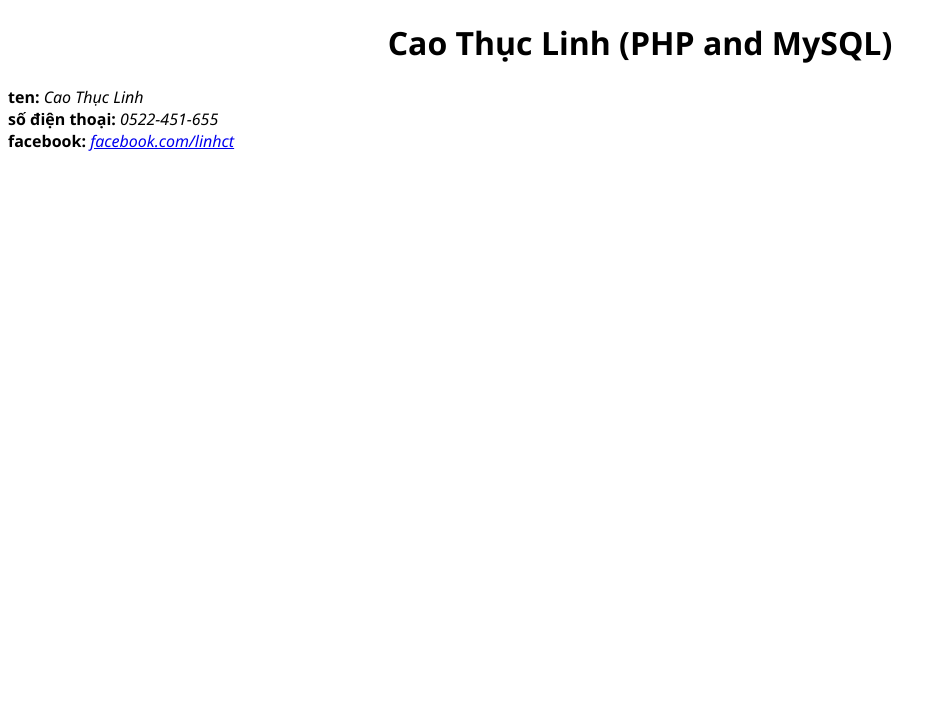
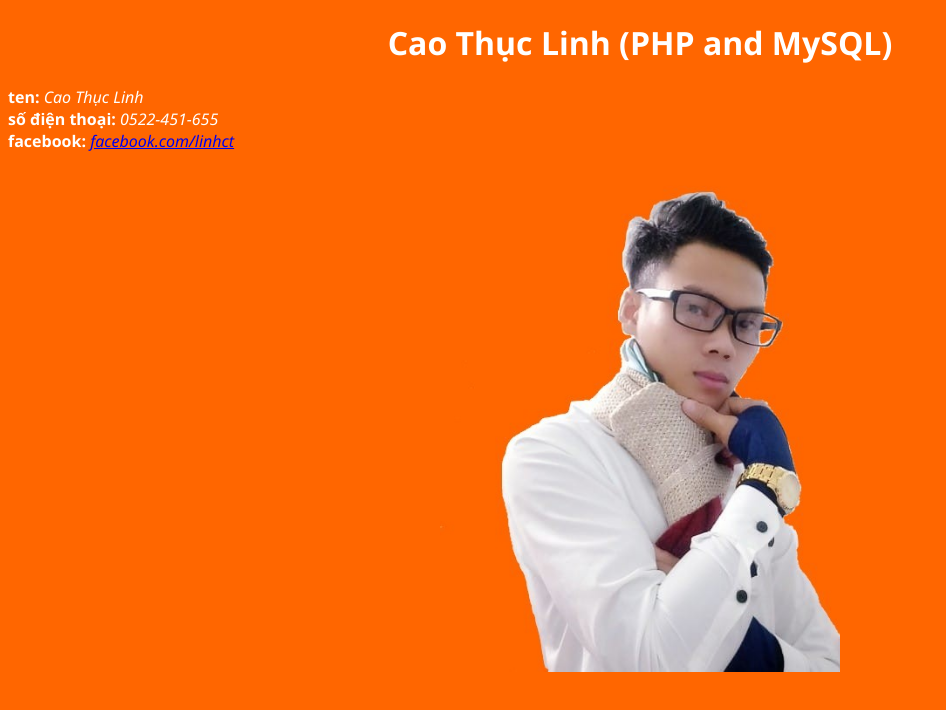
Before and after one commit to LinhLTV/LinhLTV.github.io, a plain HTML site: page index.html in a window 1280 px wide. Shown: the whole page, without its empty margins (0-946 px from the left). Drawn offline with Linux system fonts and the light colour scheme.

Commit message:
first commit

```diff
--- a/1.css
+++ b/1.css
@@ -1,6 +1,18 @@
 body{
 	font-family: segoe ui;
+	color: white;
+	background: #ff6600;
 }
 h1{
 	text-align: center;
 }
+.thongtin .avatar{
+	width: 400px;
+	height: 500px;
+	margin-top: 20px;
+	margin-left: auto;
+	margin-right: auto;
+	background-image: url(avatar.jpg);
+	background-repeat: no-repeat;
+	background-size: cover;
+}
```
Also changed, not shown: avatar.jpg (added).
